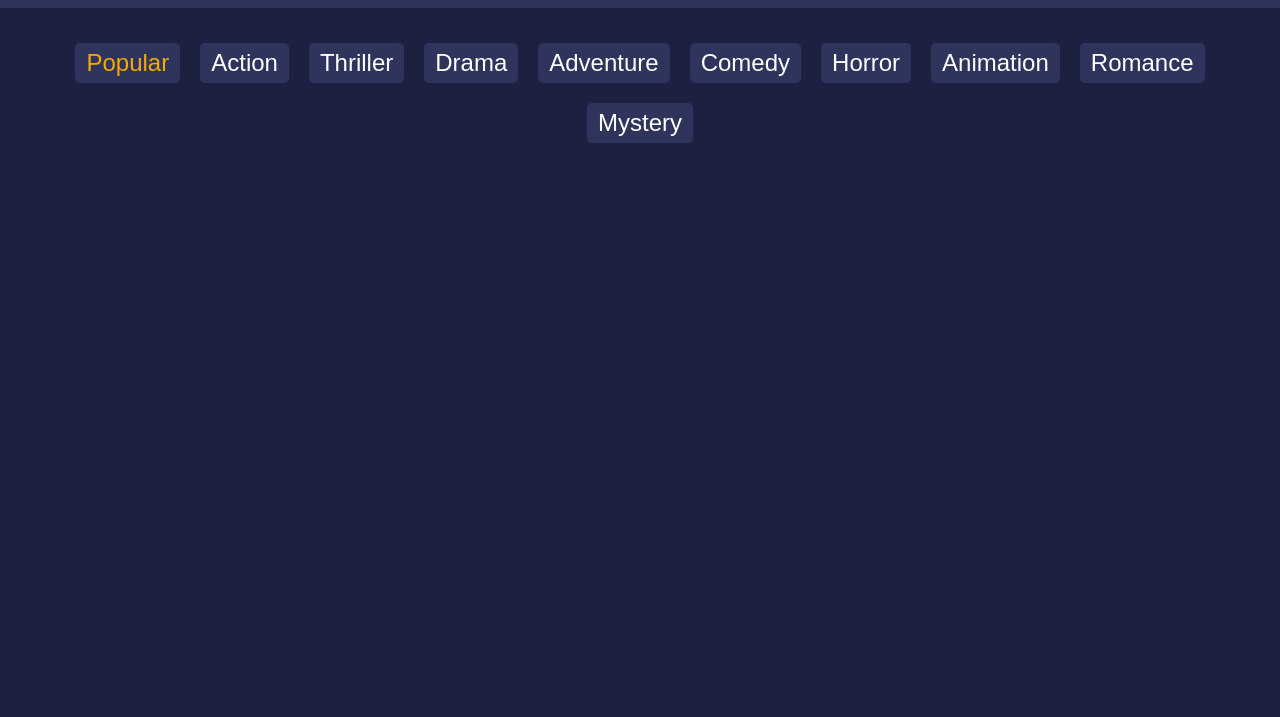
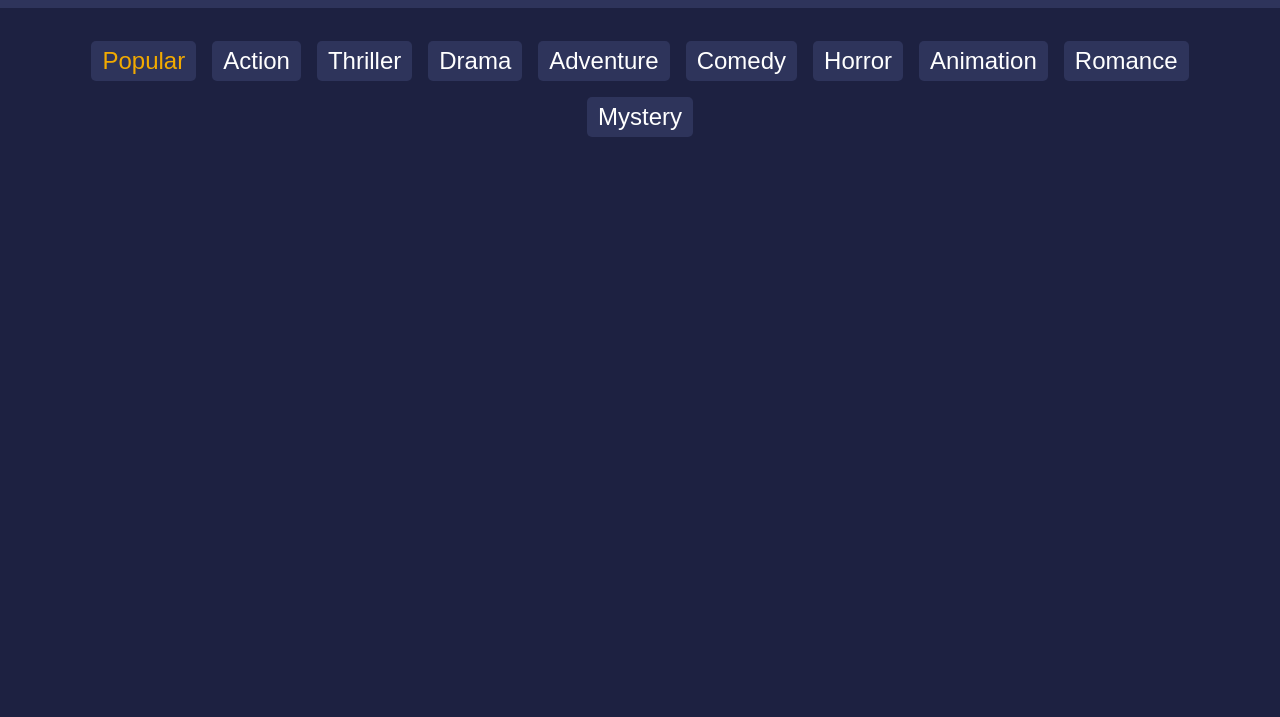
Before and after one commit to seankim248/binge-list, a website: page index.html in a window 1280 px wide. Shown: the part 83-800 px from the top of the page. Drawn offline with Linux system fonts and the light colour scheme; no server answers; a web font is replaced by a local one.

Commit message:
fixed some css bugs

```diff
--- a/css/styles.css
+++ b/css/styles.css
@@ -79,7 +79,7 @@ button {
   border: 1px solid transparent;
   padding: 5px 10px;
   border-radius: 5px;
-  margin: 10px;
+  margin: 8px;
   transition: 0.3s;
 }
 
```
